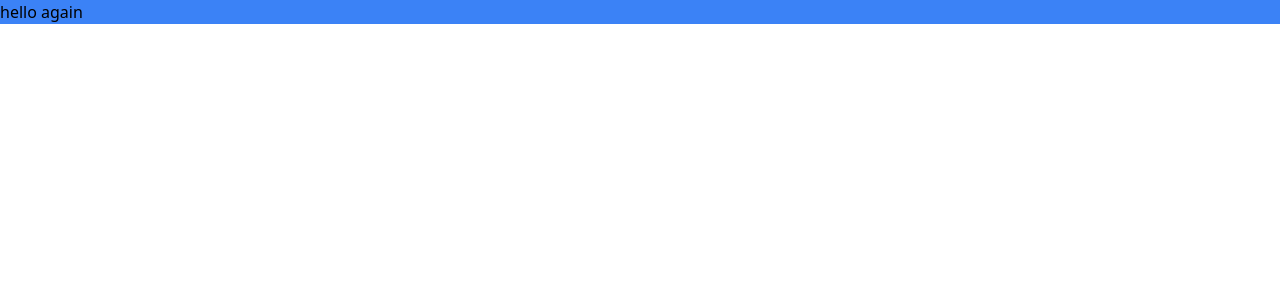
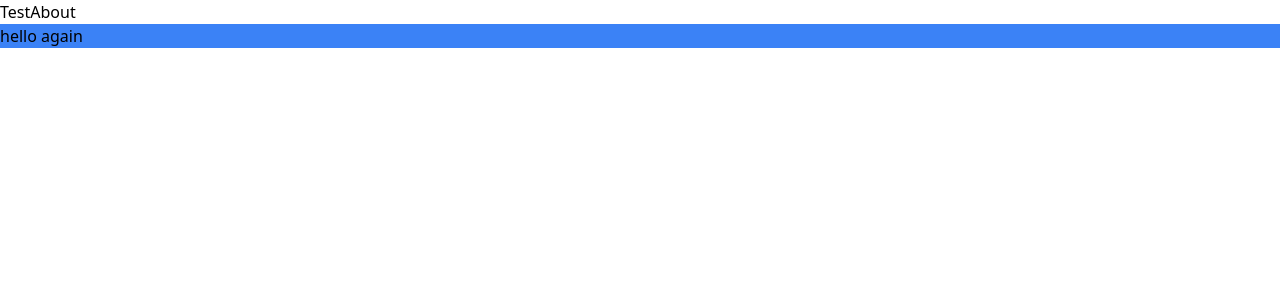
Before and after one commit to priegelsdev/sky-rides, a React (Vite) app: page / in a window 1280 px wide. Shown: the top 300 px of the page. Built offline with nearby package versions, Linux system fonts and the light colour scheme.

Commit message:
add links

```diff
--- a/src/App.tsx
+++ b/src/App.tsx
@@ -1,17 +1,24 @@
 import React from "react";
 import ReactDOM from "react-dom/client";
-import { BrowserRouter, Routes, Route } from "react-router-dom";
+import { BrowserRouter, Routes, Route, Link } from "react-router-dom";
 
 function Test() {
   return <div className="bg-blue-500">hello again</div>;
+}
+
+function About() {
+  return <div className="bg-green-800">About this page</div>;
 }
 
 // TODO: figure out app structure and where to actually put the routing; App.tsx probably correct, but not like this
 export default function App() {
   return (
     <BrowserRouter>
+      <Link to="/">Test</Link>
+      <Link to="/about">About</Link>
       <Routes>
         <Route path="/" element={<Test />} />
+        <Route path="/about" element={<About />} />
       </Routes>
     </BrowserRouter>
   );
```
